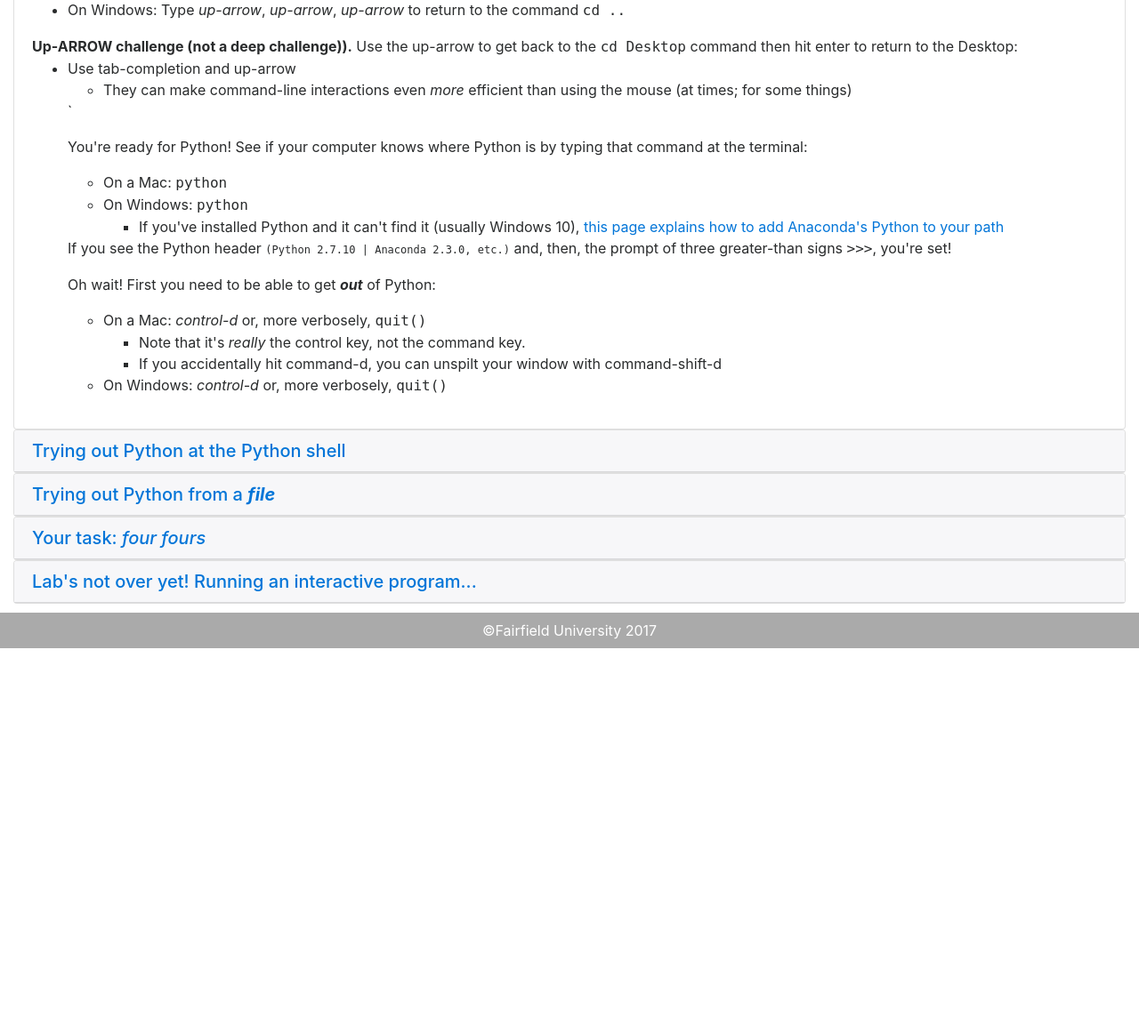
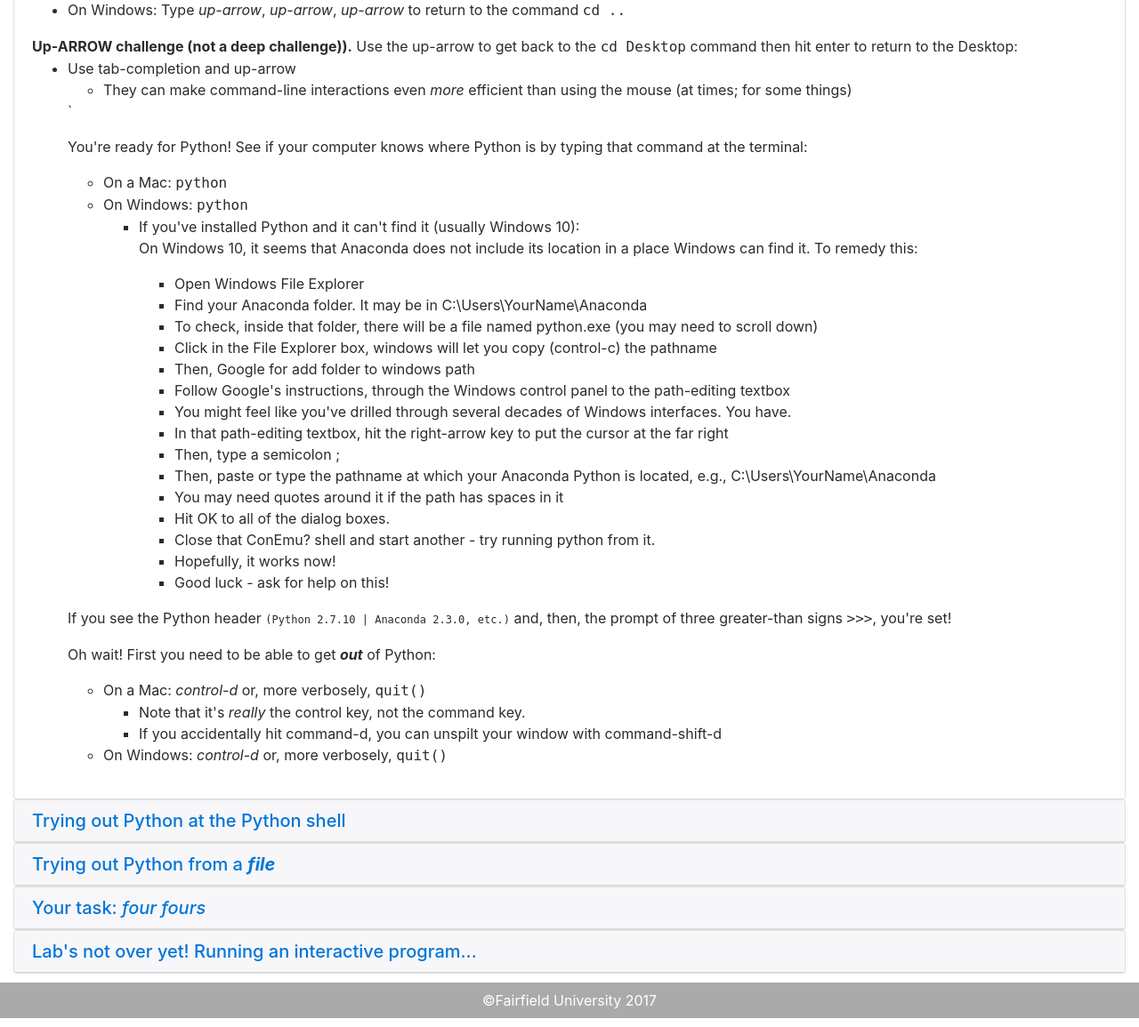
Before and after one commit to jikramer/cs101, a PHP site: page /pages/orientation.php in a window 1280 px wide, after a click on "Navigating around in the terminal". Shown: the part 1939-3094 px from the top of the page at 89% size. Before the commit the page ends 2668 px from the top, so only its background shows below. Run offline with PHP 8.4, Linux system fonts and the light colour scheme.

Commit message:
cs101 updates

```diff
--- a/pages/orientation.php
+++ b/pages/orientation.php
@@ -211,7 +211,33 @@
 									<li> On a Mac: <tt>python</tt></li>
 									<li> On Windows: <tt>python</tt>
 										<ul>
-											<li> If you've installed Python and it can't find it (usually Windows 10), <a class="twikiLink" href="https://www.cs.hmc.edu/twiki/bin/view/CS5Fall2015/AddPythonToPath">this page explains how to add Anaconda's Python to your path</a></li>
+											<li> If you've installed Python and it can't find it (usually Windows 10):</li>
+											<p>
+
+											On Windows 10, it seems that Anaconda does not include its location in a place Windows can find it.
+
+											To remedy this:
+											<ul>
+											<li>Open Windows File Explorer </li>
+											<li>Find your Anaconda folder. It may be in C:\Users\YourName\Anaconda </li>
+											<li>To check, inside that folder, there will be a file named python.exe (you may need to scroll down)</li>
+											<li>Click in the File Explorer box, windows will let you copy (control-c) the pathname</li>
+											<li>Then, Google for add folder to windows path</li>
+											<li>Follow Google's instructions, through the Windows control panel to the path-editing textbox</li>
+											<li>You might feel like you've drilled through several decades of Windows interfaces. You have.</li>
+											<li>In that path-editing textbox, hit the right-arrow key to put the cursor at the far right</li>
+											<li>Then, type a semicolon ;</li>
+											<li>Then, paste or type the pathname at which your Anaconda Python is located, e.g., C:\Users\YourName\Anaconda</li>
+											<li>You may need quotes around it if the path has spaces in it</li>
+											<li>Hit OK to all of the dialog boxes.</li>
+											<li>Close that ConEmu? shell and start another - try running python from it.</li>
+											<li>Hopefully, it works now!</li>
+											<li>Good luck - ask for help on this!</li>
+											</ul>
+											</p>
+
+
+
 										</ul>
 									</li>
 								</ul>
@@ -523,7 +549,7 @@
 							</p>
 							<p>
 								You <i>don't</i> need to submit this <tt>hw0pr2.py</tt> file, ;at least, not yet.  However, it is ready to evolve into a full rock-paper-scissors game.
-								If you'd like to continue on to do that, <a href="homeworks/homework0.php" target="_blank">head to hw0 problem 2</a>
+								If you'd like to continue on to do that, <a href="homework0.php" target="_blank">head to hw0 problem 2</a>
 							</p>
 							<p>
 								<h4>Lab's complete!</h4>
@@ -532,14 +558,12 @@
 								<b>Optional</b></i>&#8212;working further into homework 0...
 							</p>
 							<p>
-								If everything has worked smoothly (at least eventually!) you're finished with Lab 0!  Each week, if you work on the lab through the lab time, even
-								if you don't complete the lab, you will receive full credit for the lab's problem(s). The sign-in sheet is how we make sure of this.  If you're
-								finished early, you're welcome to head off to other things, if you'd like.
+								If everything has worked smoothly (at least eventually!) you're finished with Lab 0!
 							</p>
 							<p>
 								Or, if you're in a groove, you're welcome to continue to the next problem(s) on the week's hw:
 								<ul>
-									<li><a href="homeworks/homework0.php">Homework0</a> hw0pr2 is rock-paper-scissors</li>
+									<li><a href="homework0.php">Homework0</a> hw0pr2 is rock-paper-scissors</li>
 									<li>hw0pr3 and hw0pr4 are Picobot problems, we will talk about those later</li>
 								</ul>
 							</p>
```
